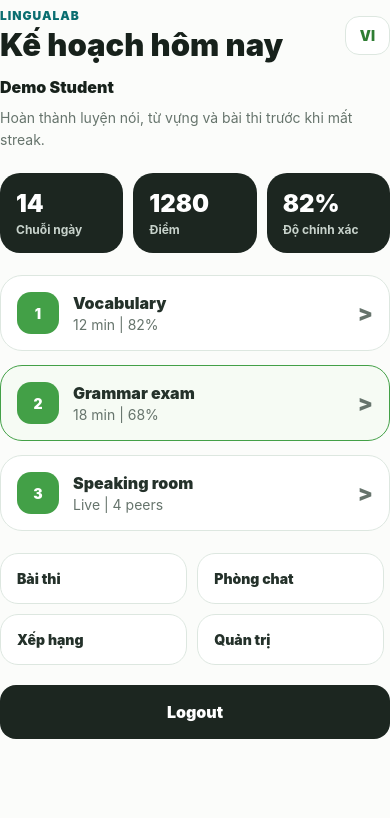
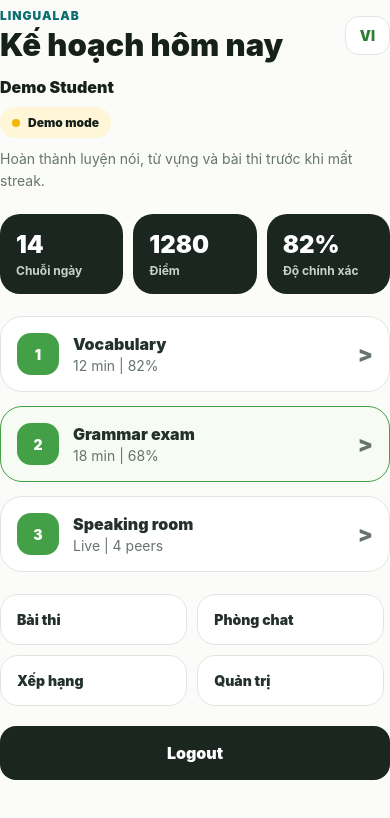
Before and after one commit to minhgtr25/english-app-learning, a React Native app in the folder frontend/: screen /Home in a window 390 px wide. Shown: the top 818 px of the page. Built offline with nearby package versions, Linux system fonts and the light colour scheme; no server answers.

Commit message:
feat: show backend status on home

```diff
--- a/frontend/src/screens/main/HomeScreen.js
+++ b/frontend/src/screens/main/HomeScreen.js
@@ -1,9 +1,10 @@
-import React from 'react';
+import React, { useEffect, useState } from 'react';
 import { View, Text, StyleSheet, TouchableOpacity, ScrollView } from 'react-native';
 import { COLORS } from '../../theme/colors';
 import { useLanguage } from '../../i18n/LanguageContext';
 import { AppHeader, MetricCard, PrimaryButton, Screen } from '../../components/ui';
 import { useAuth } from '../../state/AuthContext';
+import api from '../../api/client';
 
 const missions = [
   ['Vocabulary', '12 min', '82%', 'Quiz'],
@@ -14,6 +15,22 @@ const missions = [
 export default function HomeScreen({ navigation }) {
   const { language, setLanguage, t } = useLanguage();
   const { logout, user } = useAuth();
+  const [backendOnline, setBackendOnline] = useState(false);
+
+  useEffect(() => {
+    let mounted = true;
+    api.get('/health')
+      .then(() => {
+        if (mounted) setBackendOnline(true);
+      })
+      .catch(() => {
+        if (mounted) setBackendOnline(false);
+      });
+
+    return () => {
+      mounted = false;
+    };
+  }, []);
 
   const handleLogout = async () => {
     await logout();
@@ -33,6 +50,10 @@ export default function HomeScreen({ navigation }) {
           }
         />
         <Text style={styles.greeting}>{user?.fullName || 'Demo Student'}</Text>
+        <View style={[styles.statusPill, backendOnline ? styles.statusOnline : styles.statusDemo]}>
+          <View style={[styles.statusDot, backendOnline ? styles.statusDotOnline : styles.statusDotDemo]} />
+          <Text style={styles.statusText}>{backendOnline ? 'Backend online' : 'Demo mode'}</Text>
+        </View>
         <Text style={styles.subtitle}>{t.homeSubtitle}</Text>
 
         <View style={styles.statsRow}>
@@ -84,6 +105,13 @@ function NavButton({ title, onPress }) {
 
 const styles = StyleSheet.create({
   greeting: { color: COLORS.ink, fontWeight: '900', marginTop: 14, fontSize: 16 },
+  statusPill: { alignSelf: 'flex-start', flexDirection: 'row', alignItems: 'center', gap: 8, borderRadius: 999, paddingHorizontal: 12, paddingVertical: 8, marginTop: 10 },
+  statusOnline: { backgroundColor: '#E8F6EA' },
+  statusDemo: { backgroundColor: '#FFF6D8' },
+  statusDot: { width: 8, height: 8, borderRadius: 8 },
+  statusDotOnline: { backgroundColor: COLORS.primary },
+  statusDotDemo: { backgroundColor: COLORS.warning },
+  statusText: { color: COLORS.ink, fontWeight: '900', fontSize: 12 },
   subtitle: { color: COLORS.textLight, lineHeight: 22, marginTop: 10, marginBottom: 22 },
   langPill: { backgroundColor: COLORS.white, borderRadius: 14, paddingHorizontal: 14, paddingVertical: 10, borderWidth: 1, borderColor: COLORS.border },
   langText: { color: COLORS.primaryDark, fontWeight: '900' },
```
